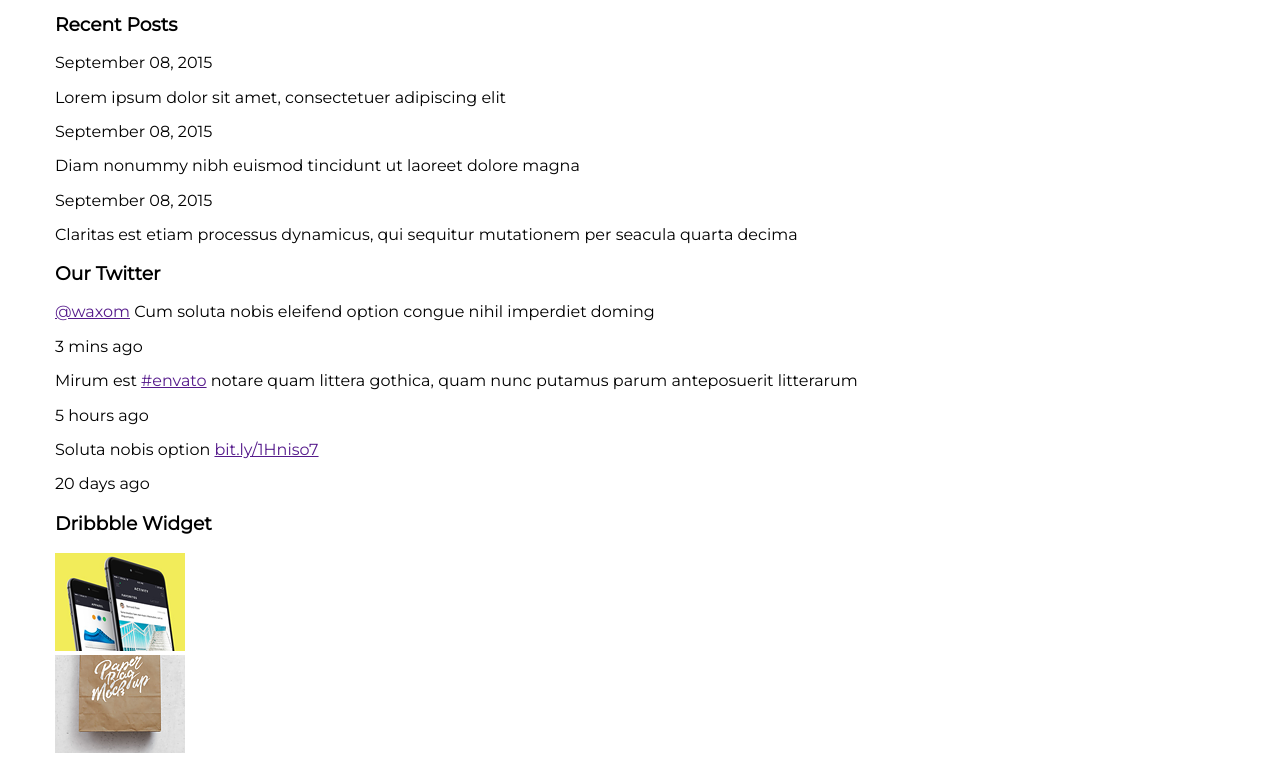
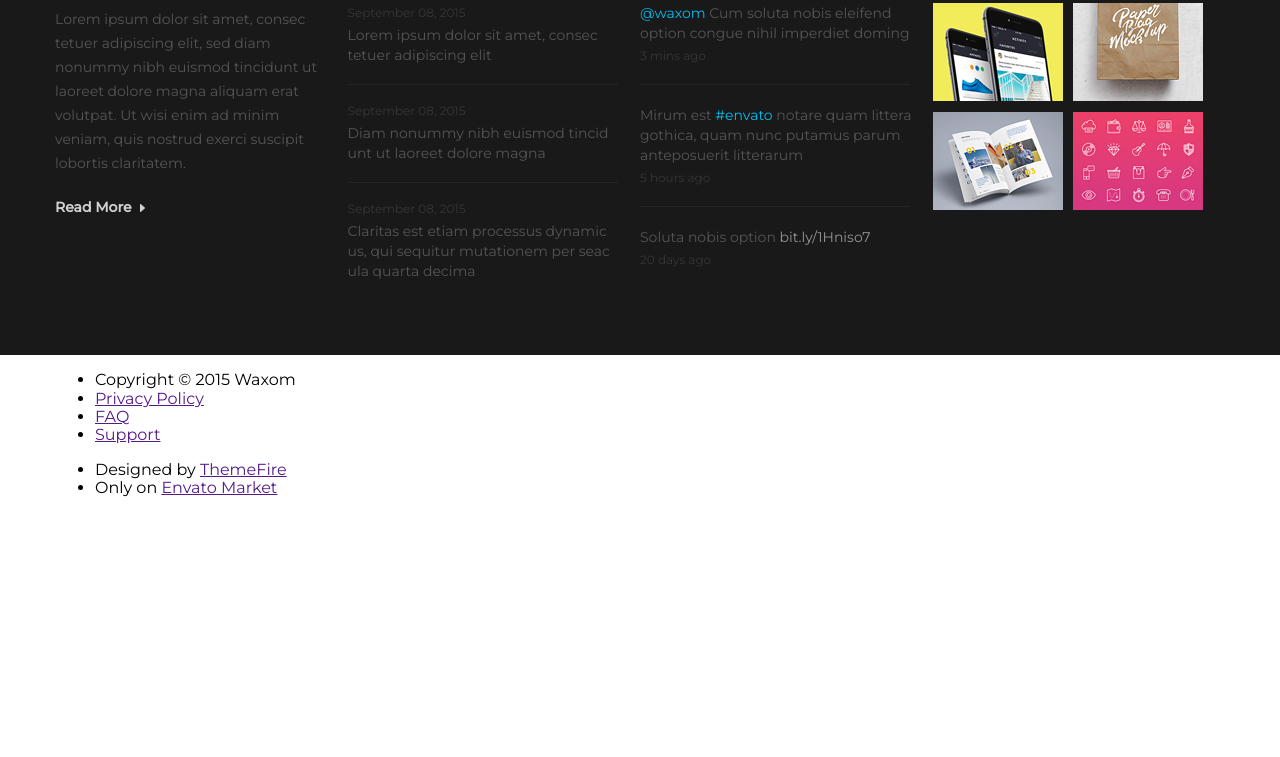
Before and after one commit to rayxxsuzuya/waxom, a plain HTML site: page index.html in a window 1280 px wide. Shown: the part 6066-6823 px from the top of the page. After the commit the page ends 6580 px from the top, so only its background shows below. Drawn offline with nearby package versions, Linux system fonts and the light colour scheme.

Commit message:
page-links stylized

```diff
--- a/index.html
+++ b/index.html
@@ -5,7 +5,7 @@
 	<meta name="viewport" content="width=device-width, initial-scale=1.0">
 	<meta http-equiv="X-UA-Compatible" content="ie=edge">
 	<title>Waxom</title>
-	<link href="https://fonts.googleapis.com/css?family=Montserrat:300,400&display=swap" rel="stylesheet">
+	<link href="https://fonts.googleapis.com/css?family=Montserrat:300,400,500&display=swap" rel="stylesheet">
 	<link href="https://fonts.googleapis.com/css?family=Raleway:400,500,600,700,800&display=swap" rel="stylesheet">
 	<link href="https://fonts.googleapis.com/css?family=Roboto&display=swap" rel="stylesheet">
 	<link rel="stylesheet" href="https://cdnjs.cloudflare.com/ajax/libs/normalize/8.0.1/normalize.min.css">
@@ -273,38 +273,42 @@
 	<div class="page-link">
 		<div class="container">
 			<div class="link-item">
-				<img src="img/footer-logo.png" alt="">
-				<p>Lorem ipsum dolor sit amet, consectetuer adipiscing elit, sed diam nonummy nibh euismod tincidunt ut laoreet dolore
-				magna aliquam erat volutpat. Ut wisi enim ad minim veniam, quis nostrud exerci suscipit lobortis claritatem.</p>
-				<a href="">Read more</a>
+				<a href=""><img src="img/footer-logo.png" alt=""></a>
+				<p>Lorem ipsum dolor sit amet, consec<wbr>tetuer adipiscing elit, sed diam nonummy nibh euismod tincidunt ut laoreet dolore
+				magna aliquam erat volutpat. Ut wisi enim ad minim veniam,&nbsp;quis nostrud exerci suscipit lobortis claritatem.</p>
+				<a href="" class="link-btn">Read More</a>
 			</div>
 			<div class="link-item">
 				<h3>Recent Posts</h3>
 				<div class="post">
 					<span>September 08, 2015</span>
-					<p>Lorem ipsum dolor sit amet, consectetuer adipiscing elit</p>
+					<p>Lorem ipsum dolor sit amet, consec<wbr>tetuer adipiscing elit</p>
+					<hr>
 				</div>
 				<div class="post">
 					<span>September 08, 2015</span>
-					<p>Diam nonummy nibh euismod tincidunt ut laoreet dolore magna</p>
+					<p>Diam nonummy nibh euismod tincid<wbr>unt ut laoreet dolore magna</p>
+					<hr>
 				</div>
 				<div class="post">
 					<span>September 08, 2015</span>
-					<p>Claritas est etiam processus dynamicus, qui sequitur mutationem per seacula quarta decima</p>
+					<p>Claritas est etiam processus dynamic<wbr>us, qui sequitur mutationem per seac<wbr>ula quarta decima</p>
 				</div>
 			</div>
 			<div class="link-item">
 				<h3>Our Twitter</h3>
 				<div>
-					<p><a href="">@waxom</a> Cum soluta nobis eleifend option congue nihil imperdiet doming</p>
+					<p class="first-p"><a href="">@waxom</a> Cum soluta nobis eleifend option congue nihil imperdiet doming</p>
 					<span>3 mins ago</span>
+					<hr>
 				</div>
 				<div>
 					<p>Mirum est <a href="">#envato</a> notare quam littera gothica, quam nunc putamus parum anteposuerit litterarum</p>
 					<span>5 hours ago</span>
+					<hr>
 				</div>
 				<div>
-					<p>Soluta nobis option <a href="">bit.ly/1Hniso7</a></p>
+					<p>Soluta nobis option <a href="" class="bit-link">bit.ly/1Hniso7</a></p>
 					<span>20 days ago</span>
 				</div>
 			</div>
--- a/sass/style.sass
+++ b/sass/style.sass
@@ -642,3 +642,106 @@ body
 			img
 				display: block
 				max-width: 100%
+
+.page-link
+	padding-left: 15px
+	padding-right: 15px
+	background-color: #191919
+	.container
+		padding-top: 80px
+		padding-bottom: 55px
+		display: flex
+		// align-items: center
+		justify-content: center
+		.link-item
+			flex-basis: 25%
+			h3
+				color: #ffffff
+				font-family: 'Raleway'
+				font-size: 1.5em
+				font-weight: 700
+			p
+				color: #555555
+				font-size: 0.875em
+				font-weight: 400
+				line-height: 24px
+			&:nth-child(1)
+				a
+					display: block
+					img
+						max-width: 100%
+				p
+					margin-top: 19px
+					margin-bottom: 24px
+				.link-btn
+					color: #d1d1d1
+					font-size: 0.875em
+					font-weight: 600
+					text-decoration: none
+					position: relative
+					&::after
+						content: ''
+						display: block
+						background-image: url(../img/footer-arrow.png)
+						background-repeat: no-repeat
+						width: 5px
+						height: 8px
+						position: absolute
+						left: 85px
+						top: 5px
+			&:nth-child(2)
+				p
+					line-height: 20px
+					margin-top: 2px
+					margin-bottom: 19px
+					&:nth-child(2)
+						max-width: 277px
+				.first-p
+					margin-top: 20px
+				span
+					display: block
+					color: #363636
+					font-size: 0.75em
+					font-weight: 400
+					line-height: 20px
+					margin-top: 16px
+				hr
+					max-width: 270px
+					height: 1px
+					background-color: #252525
+					border: none
+					margin-left: 0
+			&:nth-child(3)
+				p
+					line-height: 20px
+					margin-bottom: 3px
+					a
+						color: #00bff3
+						text-decoration: none
+					&:nth-child(1)
+						margin-top: 20px
+				hr
+					max-width: 270px
+					height: 1px
+					background-color: #252525
+					border: none
+					margin-left: 0
+				span
+					display: block
+					color: #363636
+					font-size: 0.75em
+					font-weight: 400
+					line-height: 20px
+					margin-bottom: 18px
+				.bit-link
+					color: #959595
+			&:nth-child(4)
+				.links-box
+					display: flex
+					flex-wrap: wrap
+					.links-item
+						&:nth-child(1)
+							margin-right: 10px
+							margin-bottom: 6px
+						&:nth-child(3)
+							margin-right: 10px
```
Also changed, not shown: css/style.css, img/footer-arrow.png (added), 1 other file.
